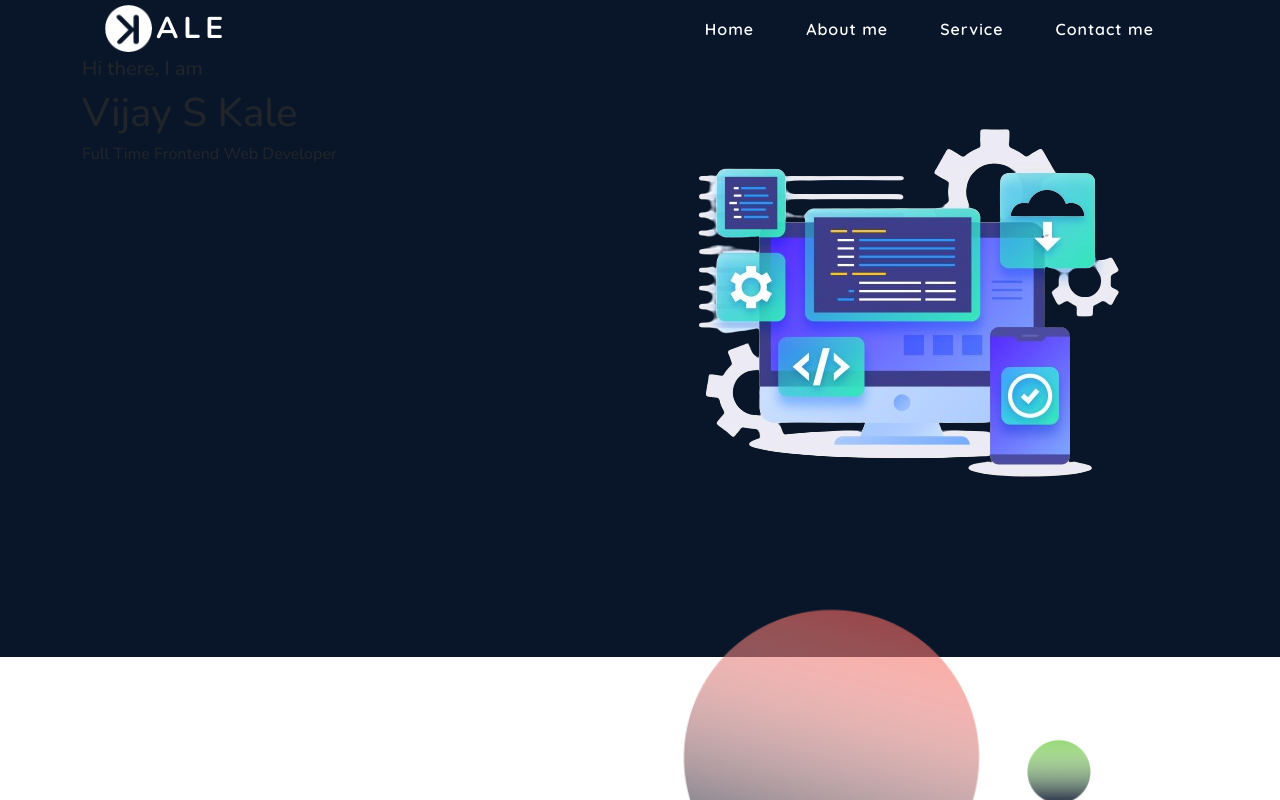
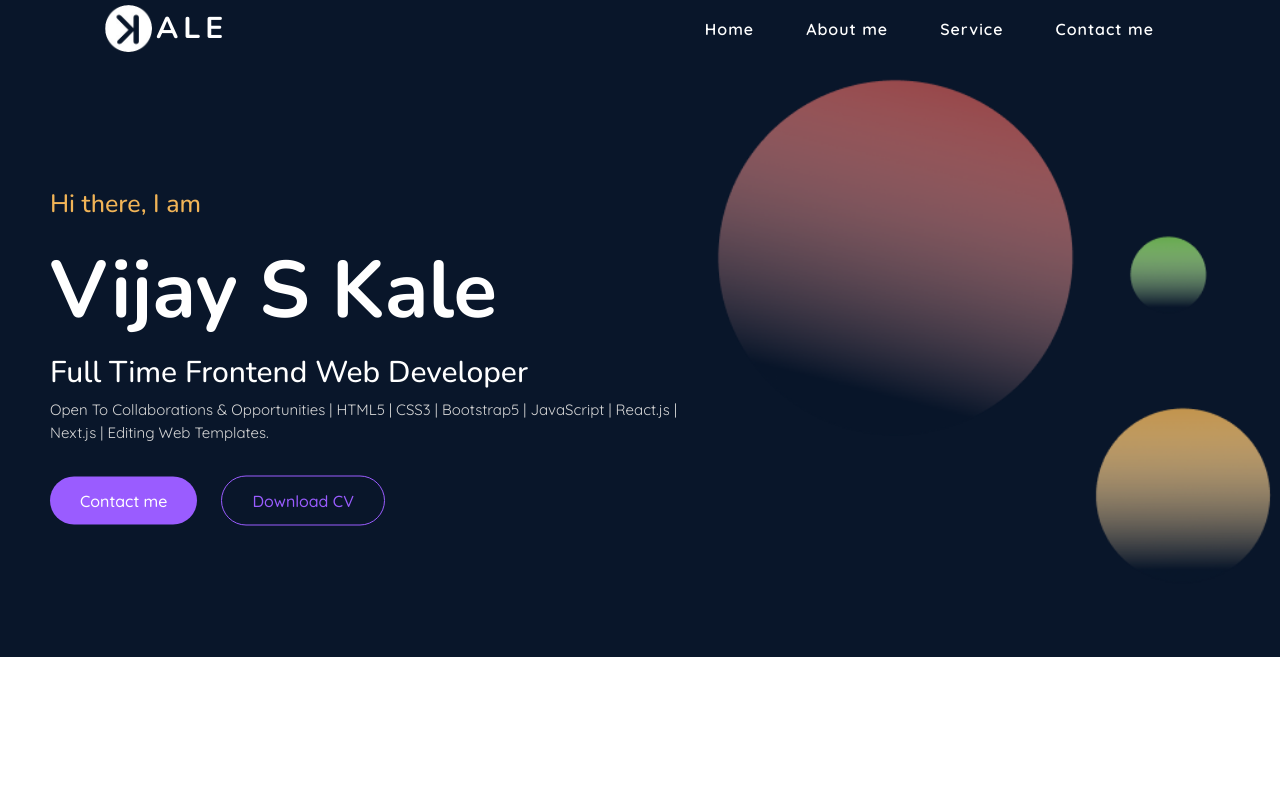
Before and after one commit to vijayK006/portfolio, a Next.js app: page / in a window 1280 px wide. Shown: the top 800 px of the page. Built offline with nearby package versions, Linux system fonts and the light colour scheme.

Commit message:
uploading banner section

```diff
--- a/components/Banner.js
+++ b/components/Banner.js
@@ -1,34 +1,29 @@
 import Image from 'next/image'
+import Link from 'next/link';
 import React from 'react'
 import { Col, Container, Row } from 'react-bootstrap';
-import bannerima1 from '../public/bannerimg-1.png'
 
 const Banner = () => {
   return (
     <>
       <div className='banner'>
-        <Container >
-          <Row>
-            <Col md={6}>
+
               <div className='content'>
-                <h5>Hi there, I am</h5>
-                <h1>Vijay S Kale</h1>
+                <h5 className='mb-4'>Hi there, I am</h5>
+                <h1 className='mb-3'>Vijay S Kale</h1>
                 <h6>Full Time Frontend Web Developer</h6>
+
+                <p>Open To Collaborations & Opportunities | HTML5 | CSS3 |
+                Bootstrap5 | JavaScript | React.js | Next.js | Editing Web Templates.</p>
+
+<div className='d-flex align-items-center gap-4 pt-3'>
+<Link href='/' className='btn-banner light'>Contact me</Link>
+<Link href='/' className='btn-outline-banner light'>Download CV</Link>
+</div>
               </div>
-            </Col>
-
-            <Col md={6}>
-              <Image src={bannerima1} alt='banner-image'  />
-        <div className='cicrle-bg'/>
-
-            </Col>
 
 
-          </Row>
-
-        </Container>
-
-
+        <div className='cicrle-bg'/>
 
       </div>
     </>
--- a/src/app/globals.css
+++ b/src/app/globals.css
@@ -55,7 +55,7 @@ h1, h2, h3, h4, h5, h6{
     font-family: var(--font-nunito) ;
 }
 
-p, li{
+p, li, a{
  font-family: var(--font-quiksand);
 }
 
@@ -79,32 +79,58 @@ font-weight: 300 !important;
 }
 
 .banner .content{
+position: absolute;
+top: 50%;
+left: 50px;
+width: 50%;
+transform: translateY(-50%);
+}
+
+.banner .content h5{
+color: #F1B457;
+font-size: 25px;
+}
+
+.banner .content h1{
+color: white;
+font-size: 80px;
+font-weight: 700;
+}
+
+.banner .content h6{
+color: white;
+font-size: 30px;
+}
+
+.banner .content p{
+color: rgb(214, 214, 214);
+font-size: 15px;
+}
+
+.cicrle-bg{
+    position: absolute;
+    background-image: url('../../public/banner-bg-circles.png');
+background-repeat: no-repeat;
+background-size: contain;
+height: 600px;
+width: 600px;
+background-position: right;
+right: 0px;
+top: -40px;
+
 
 }
 
-.banner .content h5{
-
+.btn-banner{
+background-color: #9A5CFF;
+color: white;
+    padding: 12px 30px;
+    border-radius: 50px;
 }
 
-.banner .content h1{
-
+.btn-outline-banner{
+border: 1px solid #9A5CFF;
+color: #9A5CFF;
+padding: 12px 30px;
+border-radius: 50px;
 }
-
-.banner .content h6{
-
-}
-
-.banner .content p{
-
-}
-
-.cicrle-bg{
-    background-image: url('../../public/banner-bg-circles.png');
-background-repeat: no-repeat;
-background-size: contain;
-height: 500px;
-width: 500px;
-background-position: right;
-right: 20px;
-bottom: 20px;
-}
```
